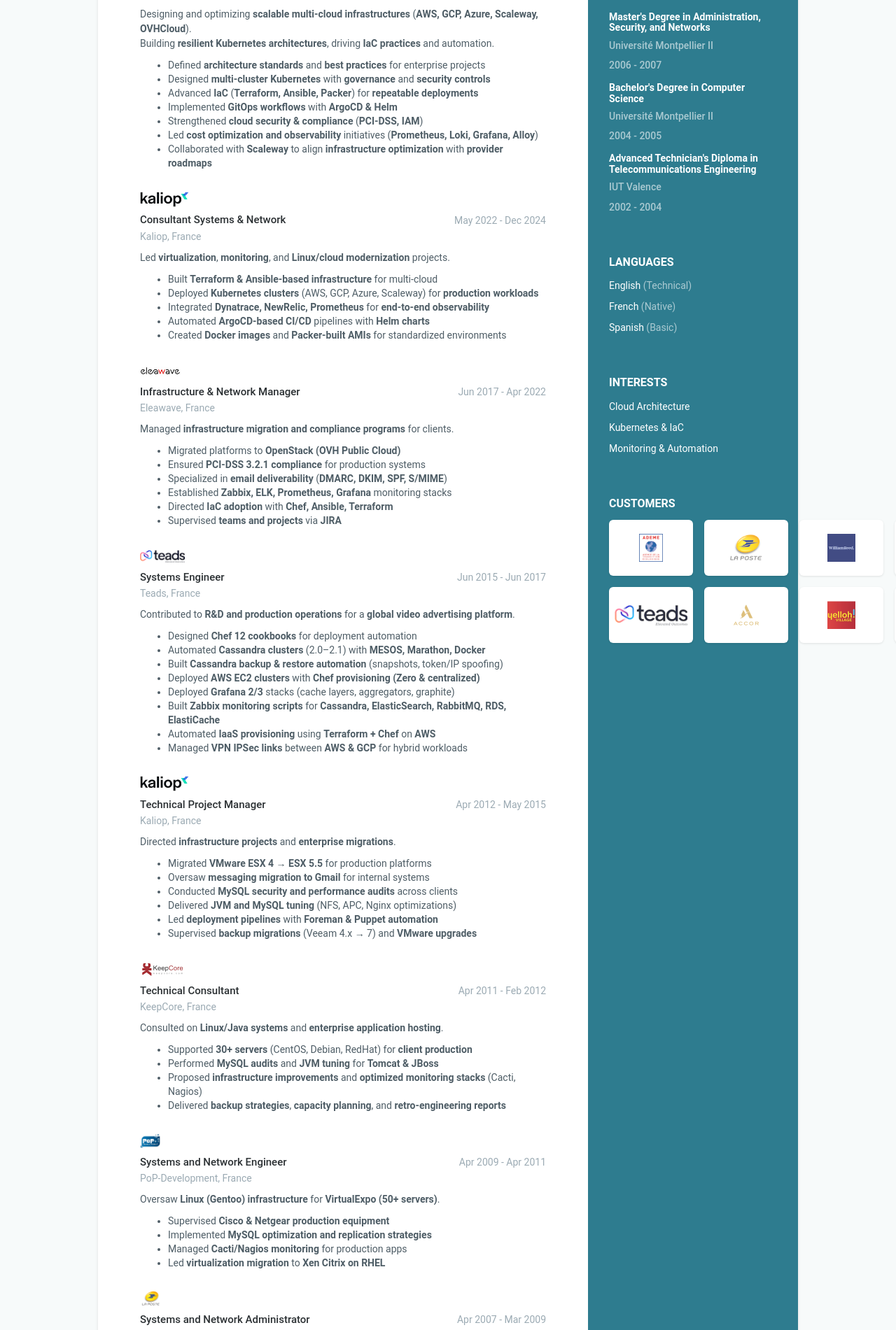
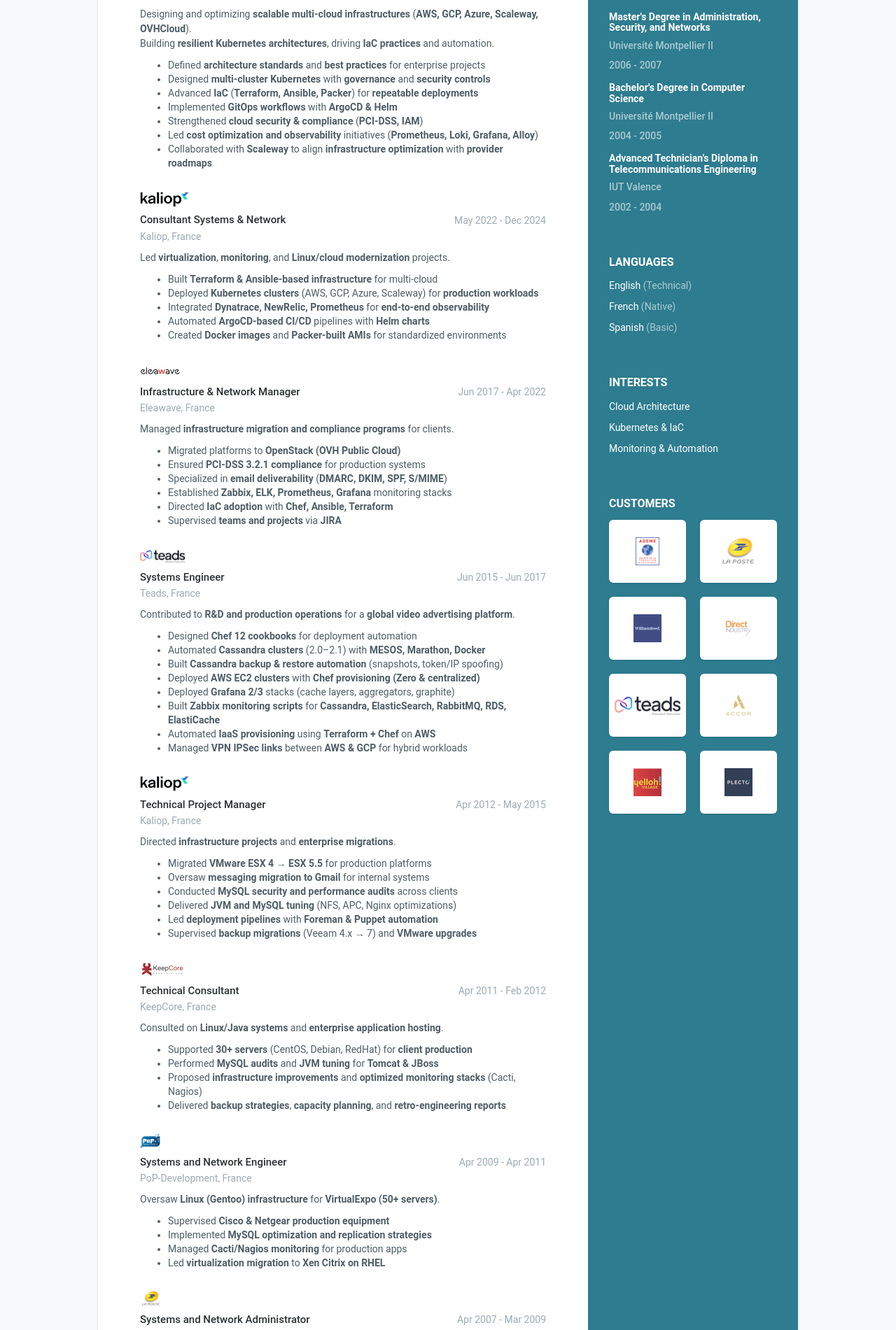
Before and after one commit to didier-segura/digital-cv, a Jekyll site: the page built from index.html, in a window 1280 px wide. Shown: the part 584-2485 px from the top of the page at 70% size. Built offline with Jekyll 4.4.1, drawn with Linux system fonts in a browser that asks for light colours.

Commit message:
+ Update

```diff
--- a/_sass/_responsive.scss
+++ b/_sass/_responsive.scss
@@ -1,3 +1,5 @@
+/* ======= Responsive Styles ======= */
+
 /* Extra small devices (phones, less than 768px) */
 @media (max-width: 767px) {
   body { padding: 0; }
@@ -20,7 +22,7 @@
     text-align: center;
   }
 
-  /* Scale company and cert logos in job experience */
+  /* Company & cert logos (experience section) */
   .company-logo-wrapper .company-logo,
   .main-wrapper img.cert-logo {
     display: block;
@@ -38,10 +40,10 @@
     flex: 1 1 100%;
   }
 
-  /* Customers logos container: enforce 2 per row on mobile */
+  /* Customers logos container: 2 per row on mobile */
   .customers-container .customers-logos {
     display: grid;
-    grid-template-columns: repeat(2, minmax(80px, 1fr)); /* Always 2 per row */
+    grid-template-columns: repeat(2, 1fr); /* Always 2 logos per row */
     gap: 10px;
     justify-items: center;
   }
@@ -60,8 +62,8 @@
   }
 
   .customers-container .customer-logo-small {
-    max-height: 30px;
-    max-width: 80%;
+    max-height: 40px; /* Cap height */
+    max-width: 100%;
     width: auto;
     height: auto;
     object-fit: contain;
@@ -86,15 +88,20 @@
 
   .main-wrapper .upper-row { flex-wrap: nowrap; text-align: left; }
 
-  /* Customers logos: 3 per row on tablets */
+  /* Customers logos: still 2 per row */
   .customers-container .customers-logos {
-    grid-template-columns: repeat(3, minmax(100px, 1fr));
+    grid-template-columns: repeat(2, 1fr);
     gap: 12px;
   }
 
   .customers-container .customers-logos li {
     max-width: 140px;
     height: 70px;
+    padding: 8px;
+  }
+
+  .customers-container .customer-logo-small {
+    max-height: 40px;
   }
 }
 
@@ -103,15 +110,19 @@
   .skillset .level-title { float: left; width: 30%; margin-bottom: 0; }
   .skillset .level-bar { width: 70%; float: left; position: relative; top: 1px; }
 
-  /* Customers logos: 4 per row on desktops */
+  /* Customers logos: 2 per row still (force consistency) */
   .customers-container .customers-logos {
-    grid-template-columns: repeat(4, minmax(120px, 1fr));
+    grid-template-columns: repeat(2, 1fr);
     gap: 16px;
   }
 
   .customers-container .customers-logos li {
     max-width: 160px;
     height: 80px;
+  }
+
+  .customers-container .customer-logo-small {
+    max-height: 40px;
   }
 }
 
@@ -128,6 +139,21 @@
     max-height: 22px;
     max-width: 100px;
   }
+
+  /* Customers logos: 2 per row (even on large screens) */
+  .customers-container .customers-logos {
+    grid-template-columns: repeat(2, 1fr);
+    gap: 20px;
+  }
+
+  .customers-container .customers-logos li {
+    max-width: 180px;
+    height: 90px;
+  }
+
+  .customers-container .customer-logo-small {
+    max-height: 40px;
+  }
 }
 
 /* Extra-large desktops (≥1400px) */
@@ -137,4 +163,19 @@
     max-height: 28px;
     max-width: 120px;
   }
+
+  /* Still keep 2 logos per row */
+  .customers-container .customers-logos {
+    grid-template-columns: repeat(2, 1fr);
+    gap: 24px;
+  }
+
+  .customers-container .customers-logos li {
+    max-width: 200px;
+    height: 100px;
+  }
+
+  .customers-container .customer-logo-small {
+    max-height: 40px;
+  }
 }
```
